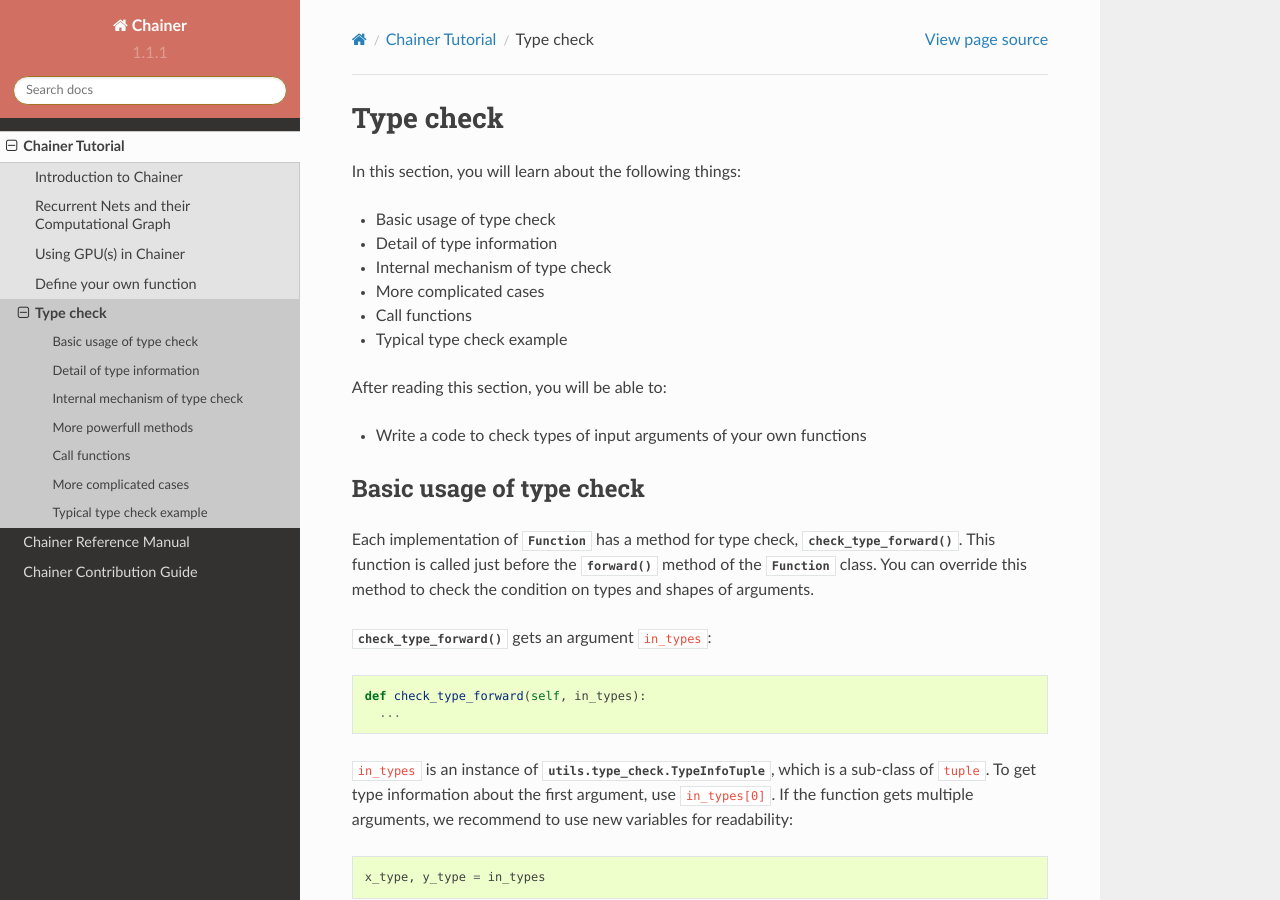
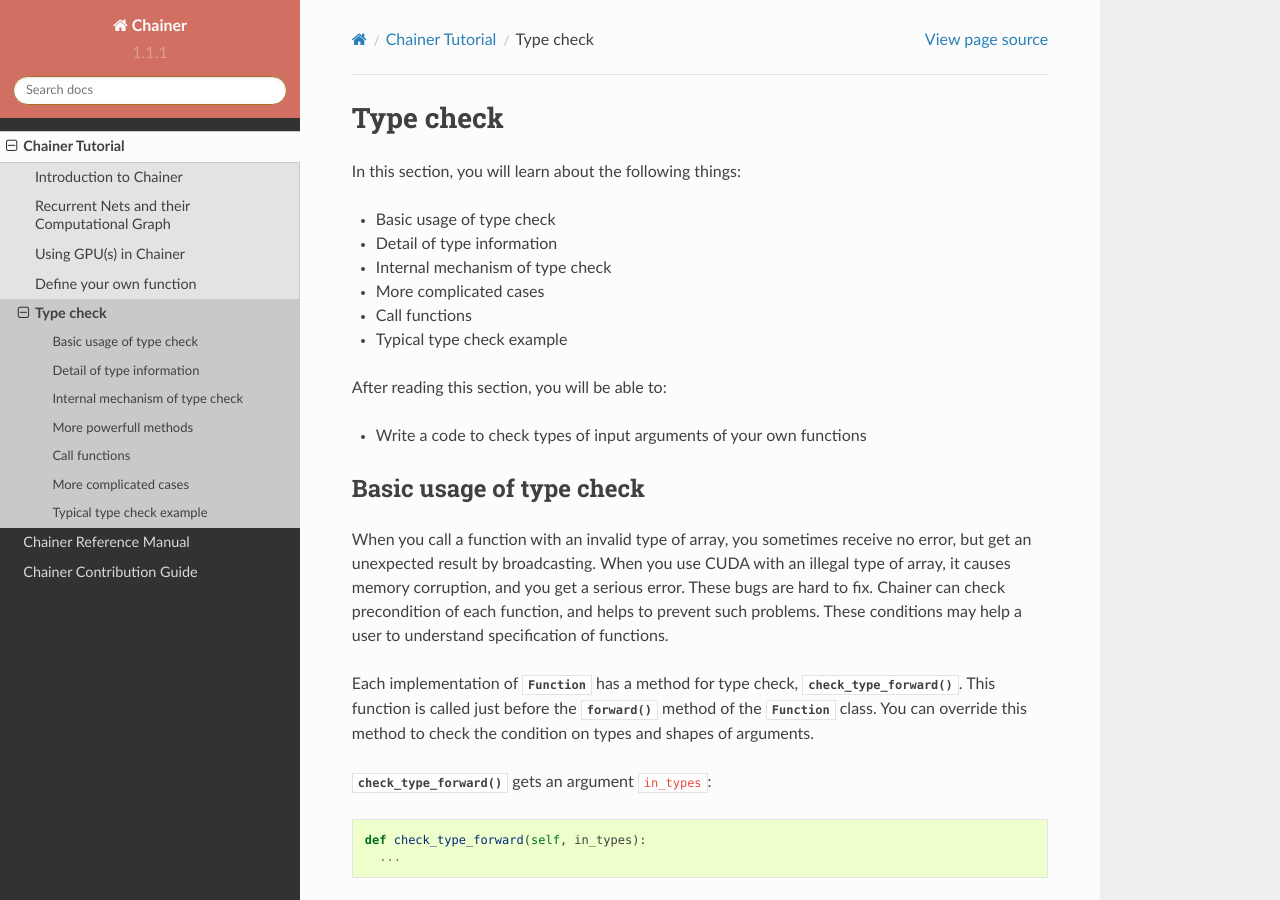
Before and after one commit to mitmul/intel-chainer, a Sphinx documentation site: the page built from docs/source/tutorial/type_check.rst, in a window 1280 px wide and 900 px high. Built offline with Sphinx 7.4.7 and the Read the Docs theme 2.0.0, drawn with Linux system fonts in a browser that asks for light colours.

Commit message:
Wrote motivation of type check

```diff
--- a/docs/source/tutorial/type_check.rst
+++ b/docs/source/tutorial/type_check.rst
@@ -19,6 +19,12 @@
 
 Basic usage of type check
 ~~~~~~~~~~~~~~~~~~~~~~~~~
+
+When you call a function with an invalid type of array, you sometimes receive no error, but get an unexpected result by broadcasting.
+When you use CUDA with an illegal type of array, it causes memory corruption, and you get a serious error.
+These bugs are hard to fix.
+Chainer can check precondition of each function, and helps to prevent such problems.
+These conditions may help a user to understand specification of functions.
 
 Each implementation of :class:`Function` has a method for type check, :meth:`check_type_forward`.
 This function is called just before the :meth:`forward` method of the :class:`Function` class.
```
